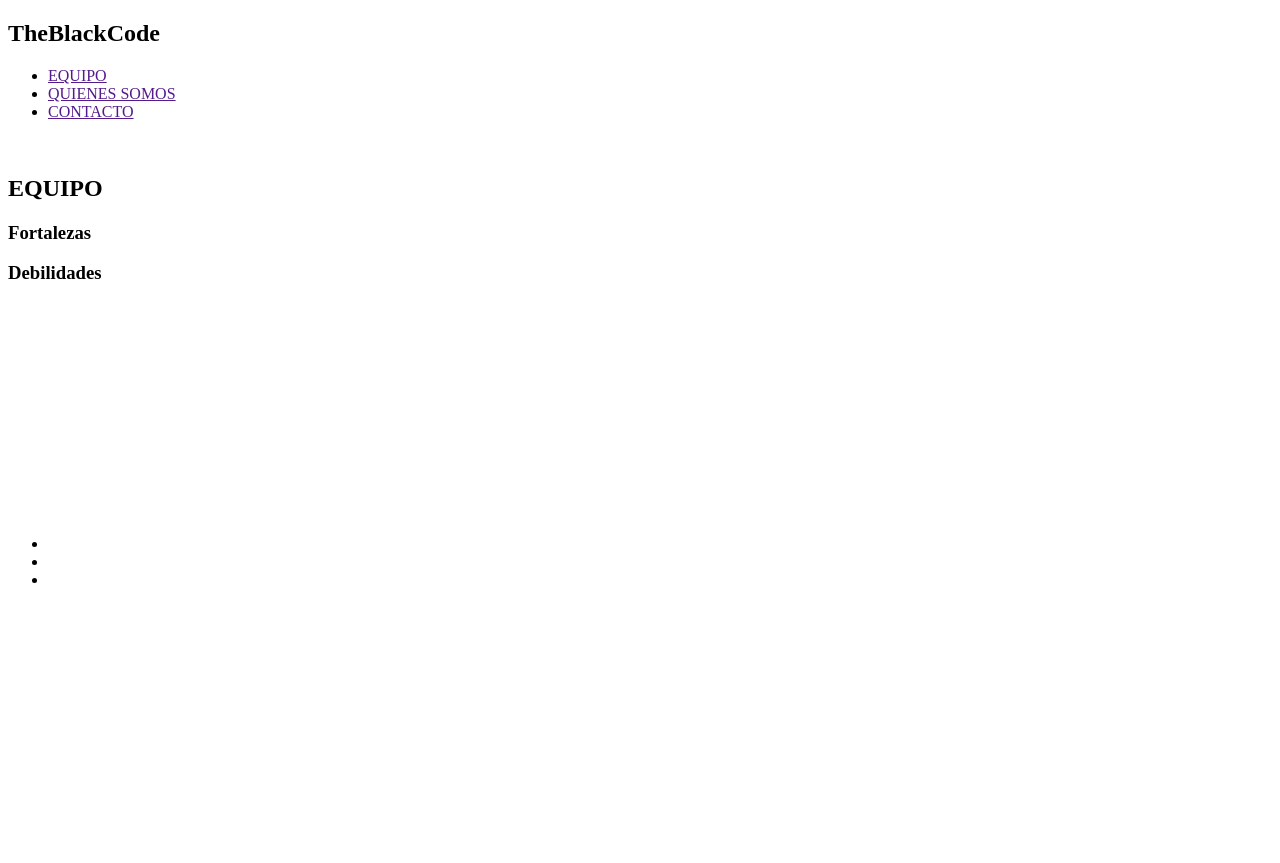
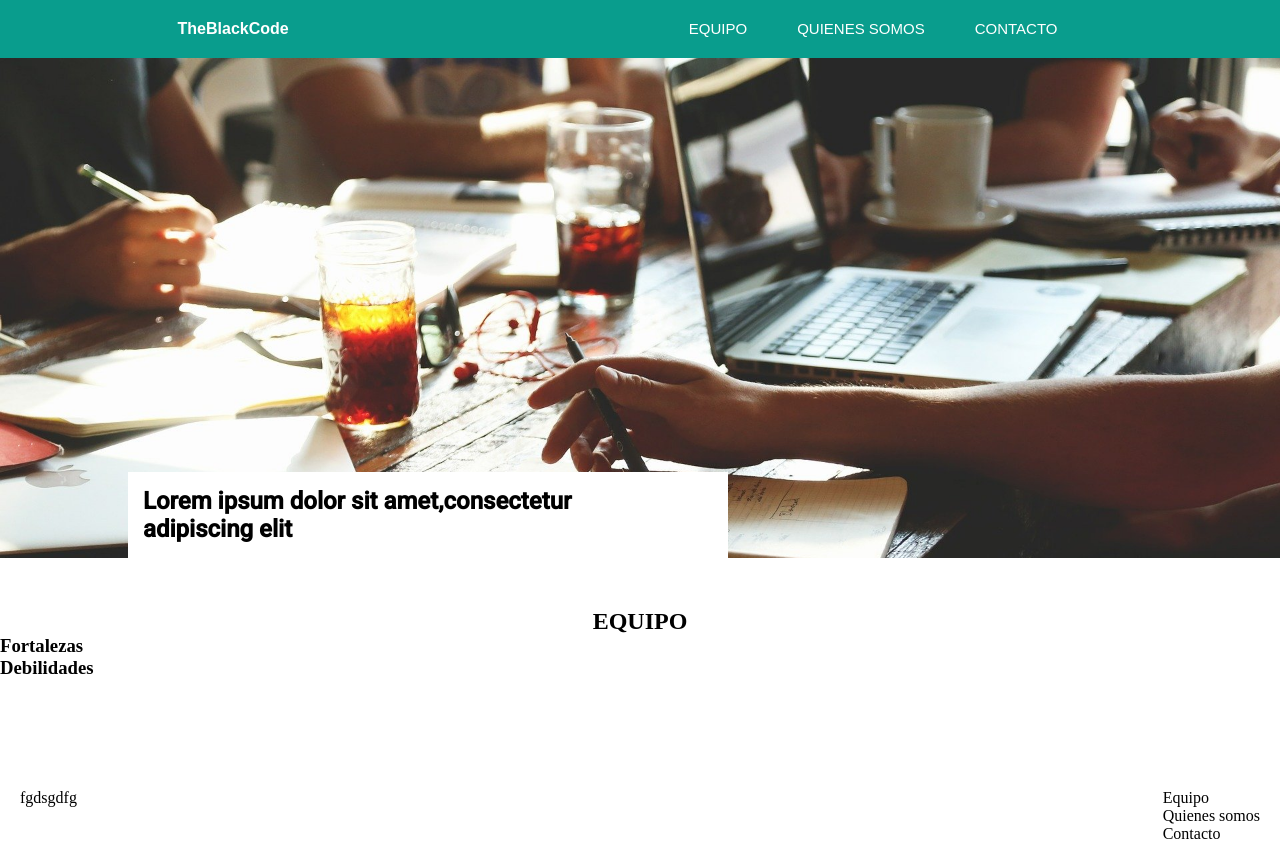
Before and after one commit to AdsonTobon/front2-TheBlackCode, a plain HTML site: page index.html in a window 1280 px wide. Before the commit the page ends 800 px from the top, so only its background shows below. Drawn offline with Linux system fonts and the light colour scheme.

Commit message:
actualizaciones

```diff
--- a/css/contacto.css
+++ b/css/contacto.css
@@ -0,0 +1,48 @@
+* {
+  padding: 0;
+  margin: 0;
+  box-sizing: border-box;
+}
+
+header h2 {
+  color: #ffffff;
+}
+
+nav {
+  background-color: #099d8d;
+  display: flex;
+  align-items: center;
+  justify-content: space-around;
+}
+
+#nabvar{
+  position: fixed;
+  display: contents;
+}
+
+#navbar ul {
+  list-style-type: none;
+  overflow: hidden;
+  display: flex;
+  padding: 20px;
+  justify-content: center;
+}
+
+#navbar ul li a {
+  color: #ffffff;
+  text-decoration: none;
+  padding: 25px;
+}
+
+#sectionHeader{
+  background-image: url(../image/phone.jpg);
+  background-repeat: no-repeat;
+  background-size: cover;
+  width: 100%;
+  height: 300px;
+}
+
+
+#section1Main{
+  margin-top: 200px;
+}
--- a/css/style.css
+++ b/css/style.css
@@ -0,0 +1,92 @@
+* {
+ padding: 0;
+  margin: 0;
+  box-sizing: border-box;
+}
+
+
+header h2 {
+  color: #ffffff;
+  font-family: 'Rubik-medium',sans-serif;
+  font-size: 16px;
+}
+
+nav {
+    background-color: #099d8d;
+    display: flex;
+    justify-content: space-around;
+    align-items: center;
+}
+
+#navbar{
+  position: fixed;
+  display: contents;
+}
+
+#navbar ul {
+  list-style-type: none;
+  overflow: hidden;
+  display: flex;
+  padding: 20px;
+  justify-content: center;
+}
+
+#navbar ul li a {
+  color: #ffffff;
+  padding: 25px;
+  font-family: 'Rubik-medium',sans-serif;
+  text-decoration: none;
+  font-size: 15px;
+}
+
+
+#sectionHeader {
+    width: 100%;
+    height: 500px;
+    position: relative;
+    background-image: url(../image/principal.jpg);
+    background-repeat: no-repeat;
+    background-size: cover;
+}
+
+#divSectionHeader{
+    position: absolute;
+    bottom: 0;
+    left: 10%;
+    padding: 15px;
+    background-color: #ffffff;
+    max-width: 600px;
+}
+
+#divSectionHeader p{
+  font-size: 24px;
+  width: 90%;
+  color: #000000;
+  font-weight: bold;
+  font-family: 'Roboto', sans-serif;
+}
+
+#section1Main h2{
+  display: flex;
+  justify-content: center;
+  margin-top: 50px
+}
+
+footer{
+  padding: 20px;
+  overflow: hidden;
+  display: flex;
+  bottom: 0;
+  justify-content: space-between;
+  flex-wrap: wrap;
+  margin: auto;
+}
+
+footer a{
+  text-decoration: none;
+  color: #000000;
+}
+
+footer ul{
+ list-style-type: none;
+}
--- a/index.html
+++ b/index.html
@@ -3,17 +3,19 @@
 <head>
     <meta charset="UTF-8">
     <meta name="viewport" content="width=device-width, initial-scale=1.0">
+    <link href="https://fonts.googleapis.com/css2?family=Roboto:wght@300&display=swap" rel="stylesheet">
+    <link href="https://fonts.googleapis.com/css2?family=Roboto:wght@500&display=swap" rel="stylesheet">
     <link rel="stylesheet" href="css/style.css">
     <title>Reto Grupal - TheBlackCode</title>
 </head>
 <body>
 
-    <header>
+ <header>
         <nav>
             <div>
                 <h2>TheBlackCode</h2>
             </div>
-            <div>
+            <div id="navbar">
                 <ul>
                     <li><a href="">EQUIPO</a></li>
                     <li><a href="">QUIENES SOMOS</a></li>
@@ -21,14 +23,13 @@
                 </ul>
             </div>
         </nav>
-        <section id="sectionHeader">
-            <img src="" alt="">
+   <section id="sectionHeader">
+            <!-- <img src="./image/principal.jpg" alt=""> -->
             <div id="divSectionHeader">
-                <p></p>
+                <p>Lorem ipsum dolor sit amet,consectetur adipiscing elit</p>
             </div>
         </section>
     </header>
-
     <main>
         <section id="section1Main">
             <div>
@@ -110,14 +111,14 @@
 
     <footer>
         <div>
-            <p></p>
+            <p>fgdsgdfg</p>
             <img src="" alt="">
         </div>
         <div>
             <ul>
-                <li><a href=""></a></li>
-                <li><a href=""></a></li>
-                <li><a href=""></a></li>
+                <li><a href="">Equipo</a></li>
+                <li><a href="">Quienes somos</a></li>
+                <li><a href="">Contacto</a></li>
             </ul>
         </div>
     </footer>
```
Also changed, not shown: contacto.html (+4 -3 lines), image/phone.jpg (added).
